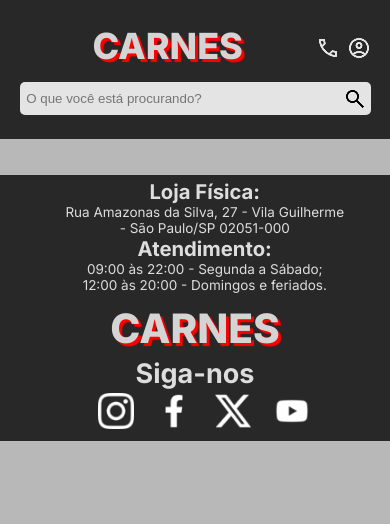
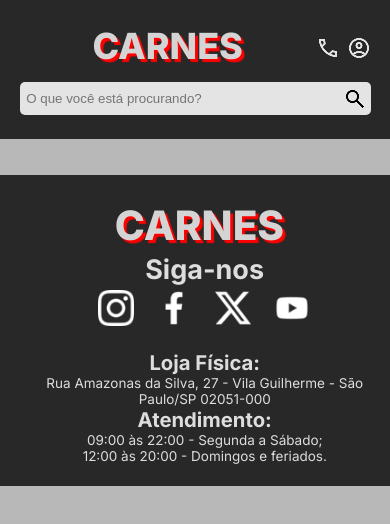
Before and after one commit to RichinnSM/Site-de-Vendas-computadores-, a plain HTML site: page index.html in a window 390 px wide. Drawn offline with Linux system fonts and the light colour scheme.

Commit message:
Me deu toc ali, perdao

```diff
--- a/css/footer.css
+++ b/css/footer.css
@@ -66,6 +66,7 @@ footer div{
     display: flex;
     align-items: center;
     justify-content: end;
+    gap: .5em;
 }
 
 @media screen and (max-width: 1024px){
@@ -111,6 +112,8 @@ footer div{
         flex-direction: column;
         align-items: center;
         font-size: .75em;
+        padding: 1em 0;
+        gap: .5em;
     }
     footer div{
         width: 90%;
@@ -130,5 +133,11 @@ footer div{
     .atendimento{
         text-align: center;
     }
+    .midia{
+        order: 1;
+    }
+    .atendimento{
+        order: 2;
+    }
 
 }
--- a/index.html
+++ b/index.html
@@ -101,16 +101,16 @@
     <footer>
         <div class="atendimento">
             <h2>Loja Física:</h2>
-            <p>Rua Amazonas da Silva, 27 - Vila Guilherme <br>- São Paulo/SP 02051-000</p>
+            <p>Rua Amazonas da Silva, 27 - Vila Guilherme - São Paulo/SP 02051-000</p>
             <h2>Atendimento:</h2>
             <p>09:00 às 22:00 - Segunda a Sábado;<br>12:00 às 20:00 - Domingos e feriados.</p>
         </div>
         <div class="midia">
             <div class="logo logo2">
-                <h1 >CARNES</h1>
+                <h1>&nbsp;CARNES</h1>
             </div>
 
-            <h2>Siga-nos</h2>
+            <h2>&nbsp;&nbsp;&nbsp;Siga-nos</h2>
             <div id="midias">
                 <a href="#"><img src="img/insta_logo.png" alt="" class="redes_sociais"></a>
                 <a href="#"><img src="img/facebook_logo.png" alt="" class="redes_sociais"></a>
```
